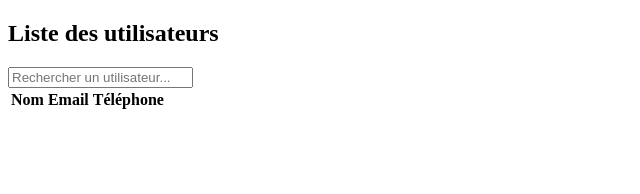
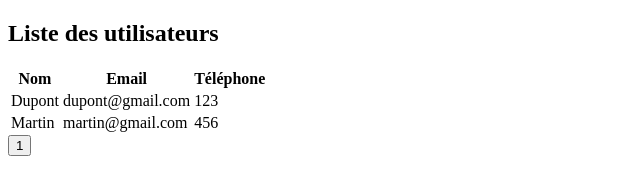
Before and after one commit to nchxcxlvtey/soutenance-git, a plain HTML site: page users.html in a window 1280 px wide. Shown: the whole page, without its empty margins (0-640 px from the left). Drawn offline with Linux system fonts and the light colour scheme.

Commit message:
Ajout de la pagination pour la liste des utilisateurs

```diff
--- a/users.html
+++ b/users.html
@@ -7,10 +7,6 @@
 <body>
 <main>
     <h2>Liste des utilisateurs</h2>
-
-    <!-- Barre de recherche -->
-    <input type="text" id="searchBar" placeholder="Rechercher un utilisateur..." onkeyup="searchUser()" />
-
     <table>
         <thead>
             <tr>
@@ -19,23 +15,65 @@
                 <th>Téléphone</th>
             </tr>
         </thead>
-        <tbody>
-            <!-- Les données JSON seront insérées ici -->
+        <tbody id="userTable">
+            <!-- Les données seront insérées ici -->
         </tbody>
     </table>
 
+    <div id="pagination">
+        <!-- Boutons pour la pagination -->
+    </div>
+
     <script>
-        // Fonction pour la recherche
-        function searchUser() {
-            const searchInput = document.getElementById("searchBar").value.toLowerCase();
-            const rows = document.querySelectorAll("tbody tr");
+        const users = [
+            { "nom": "Dupont", "email": "dupont@gmail.com", "telephone": "123" },
+            { "nom": "Martin", "email": "martin@gmail.com", "telephone": "456" },
+            /* Ajoute autant d'utilisateurs que nécessaire */
+        ];
 
-            rows.forEach(row => {
-                const cells = row.querySelectorAll("td");
-                const match = Array.from(cells).some(cell => cell.textContent.toLowerCase().includes(searchInput));
-                row.style.display = match ? "" : "none";
+        const rowsPerPage = 5;
+        let currentPage = 1;
+
+        // Fonction pour afficher les utilisateurs par page
+        function displayUsers(page) {
+            const start = (page - 1) * rowsPerPage;
+            const end = start + rowsPerPage;
+
+            const usersToShow = users.slice(start, end);
+
+            const tbody = document.getElementById("userTable");
+            tbody.innerHTML = "";
+
+            usersToShow.forEach(user => {
+                const row = `
+                    <tr>
+                        <td>${user.nom}</td>
+                        <td>${user.email}</td>
+                        <td>${user.telephone}</td>
+                    </tr>`;
+                tbody.innerHTML += row;
             });
+
+            updatePagination();
         }
+
+        // Fonction pour afficher les boutons de pagination
+        function updatePagination() {
+            const totalPages = Math.ceil(users.length / rowsPerPage);
+            const paginationDiv = document.getElementById("pagination");
+
+            paginationDiv.innerHTML = "";
+
+            for (let i = 1; i <= totalPages; i++) {
+                const button = document.createElement("button");
+                button.textContent = i;
+                button.addEventListener("click", () => displayUsers(i));
+                paginationDiv.appendChild(button);
+            }
+        }
+
+        // Initialisation de la première page
+        displayUsers(1);
     </script>
 </main>
 </body>
```
